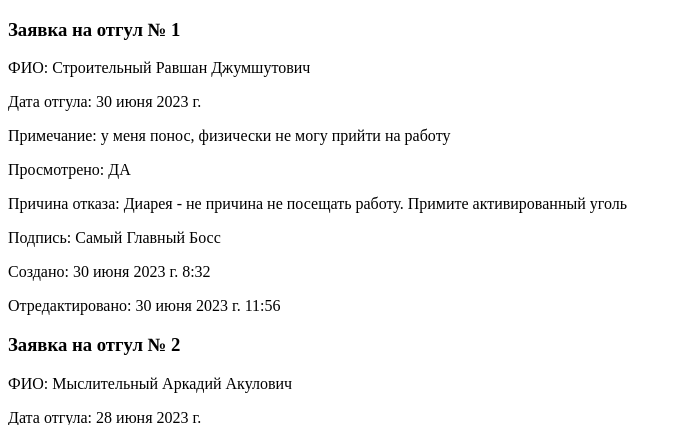
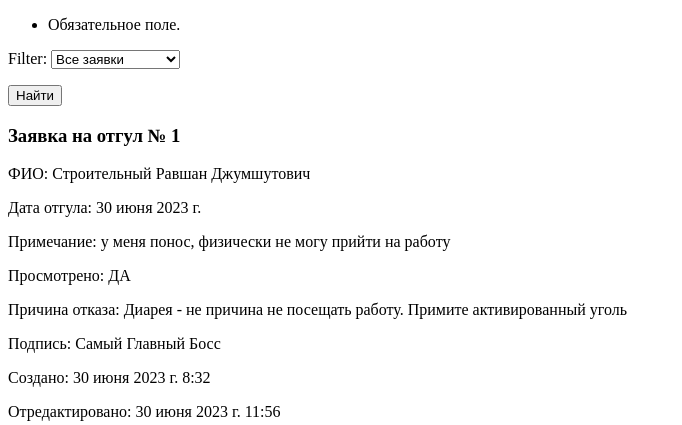
Before and after one commit to PolinaTurina/Bilet-5, a Django app: page /leave-app/otgul/ in a window 1280 px wide. Shown: the top 425 px of the page, without its empty margins (0-682 px from the left). Run offline with Django 4.2, Linux system fonts and the light colour scheme; data comes from the database, SQL or seed files in the repository.

Commit message:
фильтрация

```diff
--- /dev/null
+++ b/leave_app/forms.py
@@ -0,0 +1,12 @@
+from django import forms
+from leave_app.models import *
+
+
+#фильтрация
+class FilterForm(forms.Form):
+    CHOICES = (
+        ('1', 'Все заявки'),
+        ('2', 'Обработанные'),
+        ('3', 'Необработанные'),
+    )
+    filter = forms.ChoiceField(choices=CHOICES)
--- a/leave_app/templates/leave_app/otgul_list.html
+++ b/leave_app/templates/leave_app/otgul_list.html
@@ -1,6 +1,12 @@
 {%extends 'root.html'%}
 
 {%block content%}
+<form action="" method="get">
+    {{filter_form.as_p}}
+    <button type="submit">Найти</button>
+</form>
+
+
     {%for otgul in otgul_list%}
     <h3>{{otgul}}</h3>
 
--- a/leave_app/views.py
+++ b/leave_app/views.py
@@ -1,6 +1,7 @@
 from django.shortcuts import render
 from django.views.generic import ListView
 from leave_app.models import *
+from leave_app.forms import *
 
 
 class OtpuskListView(ListView):
@@ -8,7 +9,24 @@
     template_name = 'leave_app/otpusk_list.html'
     context_object_name = 'otpusk_list'
 
-class OtgulListView(ListView):
+    def get(self, *args, **kwargs):
+        form = FilterForm(self.request.GET)
+        if form.is_valid():
+            filter = int(form.cleaned_data['filter'])
+
+            if filter == 1:
+                otpusk_list = self.model.objects.all()
+            elif filter == 2:
+                otpusk_list = self.model.objects.filter(prosmotreno=True)
+            else:
+                otpusk_list = self.model.objects.filter(prosmotreno=False)
+
+        else:
+            otpusk_list = self.model.objects.all()
+        return render (self.request, self.template_name, {self.context_object_name: otpusk_list, 'filter_form': form})
+
+
+class OtgulListView(OtpuskListView):
     model = Otgul
     template_name = 'leave_app/otgul_list.html'
     context_object_name = 'otgul_list'
```
Also changed, not shown: leave_app/templates/leave_app/otpusk_list.html (+7 -0 lines).
